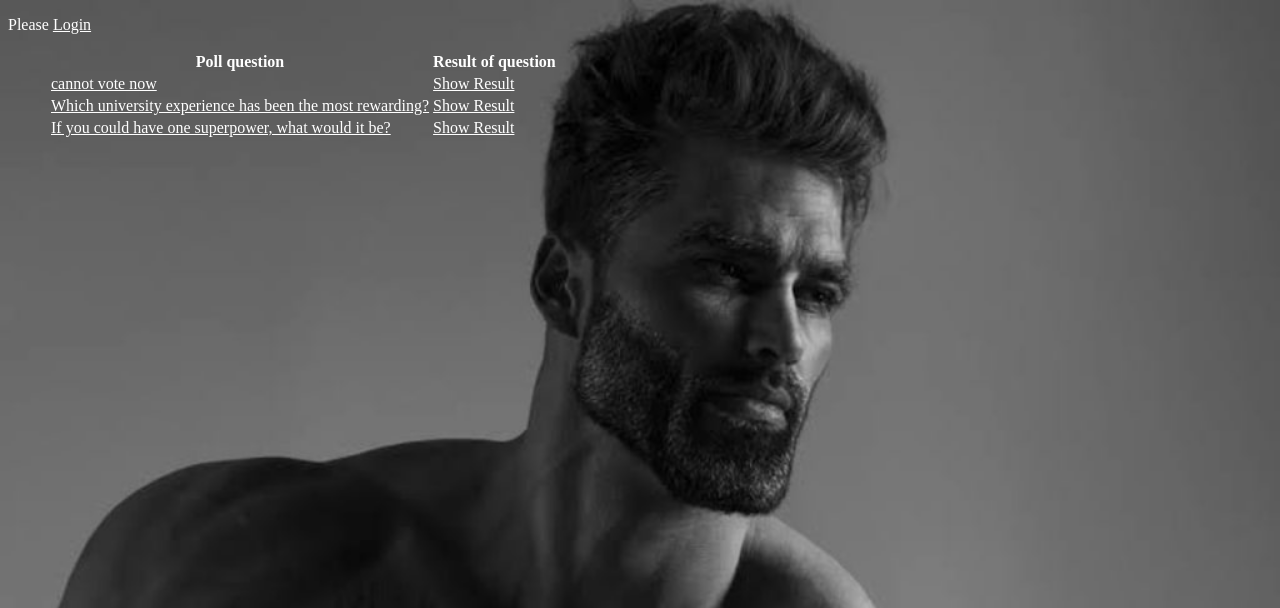
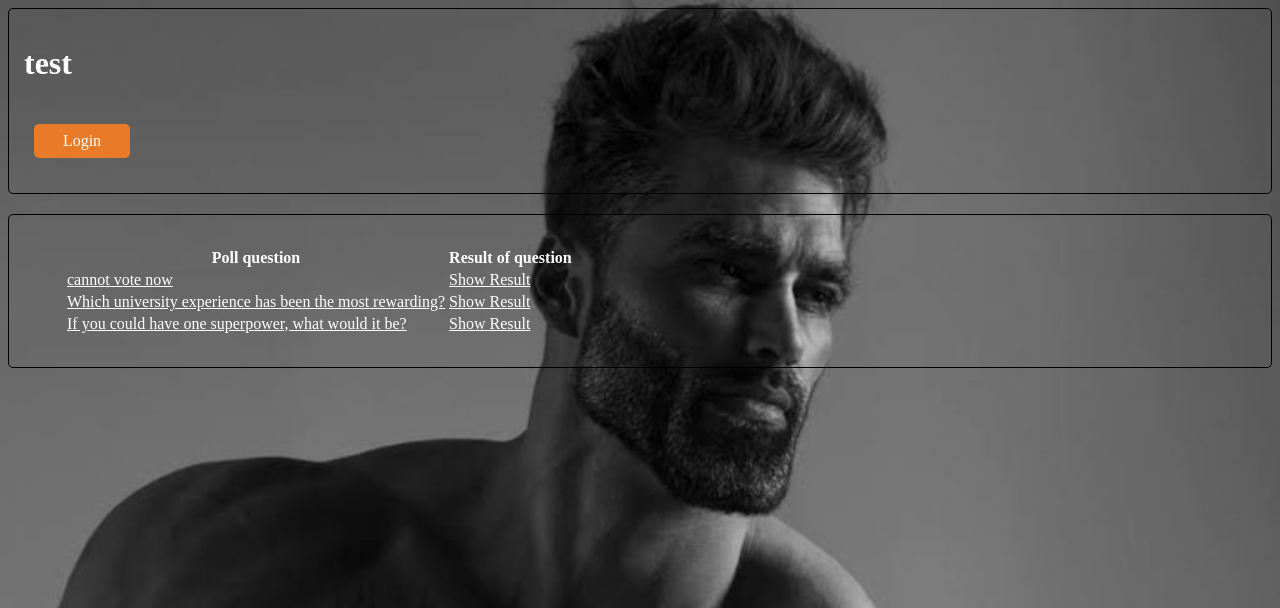
Before and after one commit to Pong50887/ku-polls, a Django app: page /polls/ in a window 1280 px wide. Shown: the top 608 px of the page. Run offline with Django 5.2, Linux system fonts and the light colour scheme; data comes from the database, SQL or seed files in the repository.

Commit message:
update css

```diff
--- a/mysite/settings.py
+++ b/mysite/settings.py
@@ -13,6 +13,7 @@ https://docs.djangoproject.com/en/5.1/ref/settings/
 from pathlib import Path
 from decouple import config, Csv
 
+
 # Build paths inside the project like this: BASE_DIR / 'subdir'.
 BASE_DIR = Path(__file__).resolve().parent.parent
 
@@ -27,7 +28,6 @@ SECRET_KEY = config('SECRET_KEY', default='fake-secret-key', cast=str)
 DEBUG = config('DEBUG', default=False, cast=bool)
 
 ALLOWED_HOSTS = config('ALLOWED_HOSTS', default='*', cast=Csv())
-
 # Application definition
 
 INSTALLED_APPS = [
--- a/polls/static/polls/style.css
+++ b/polls/static/polls/style.css
@@ -6,3 +6,28 @@ body {
     background: white url("images/test.jpg") no-repeat;
     background-size: cover;
 }
+.template{
+    background: transparent;
+    padding: 15px;
+    border: 1px solid black;
+    margin-bottom: 20px;
+    border-radius: 5px;
+}
+.right{
+    background-color: #E87A28;
+    border: none;
+    color: white;
+    padding: 8px;
+    text-align: center;
+    border-radius: 5px;
+    text-decoration: none;
+    margin-left: 10px;
+    width: 80px;
+    transition: background-color 0.3s ease;
+    margin: 20px 0 20px 10px;
+}
+
+.nav_right{
+    display: flex;
+    align-items: center;
+}
--- a/polls/templates/polls/index.html
+++ b/polls/templates/polls/index.html
@@ -7,6 +7,10 @@
      <link rel="stylesheet" href="{% static 'polls/style.css' %}">
 </head>
 <body>
+    <div class="template">
+        <h1>test</h1>
+        <div class="nav_right">
+
             {% if messages %}
             <ul class="messages">
                 {% for msg in messages %}
@@ -20,13 +24,14 @@
 
                 <form action="{% url 'logout' %}" method="post">
                     {% csrf_token %}
-            <button type="submit">Log Out</button>
+                    <button type="submit" class="right">Log Out</button>
                 </form>
             {% else %}
-       <p>Please <a href="{% url 'login' %}?next={{request.path}}">Login</a></p>
-
+               <a href="{% url 'login' %}?next={{request.path}}" class="right"> Login </a>
             {% endif %}
-
+        </div>
+    </div>
+    <div class="template">
         {% if latest_question_list %}
             <ul>
                 <table>
@@ -45,5 +50,6 @@
         {% else %}
             <p>No polls are available.</p>
         {% endif %}
+    </div>
 </body>
 </html>
```
Lines whose indentation alone changed are shown as unchanged.
